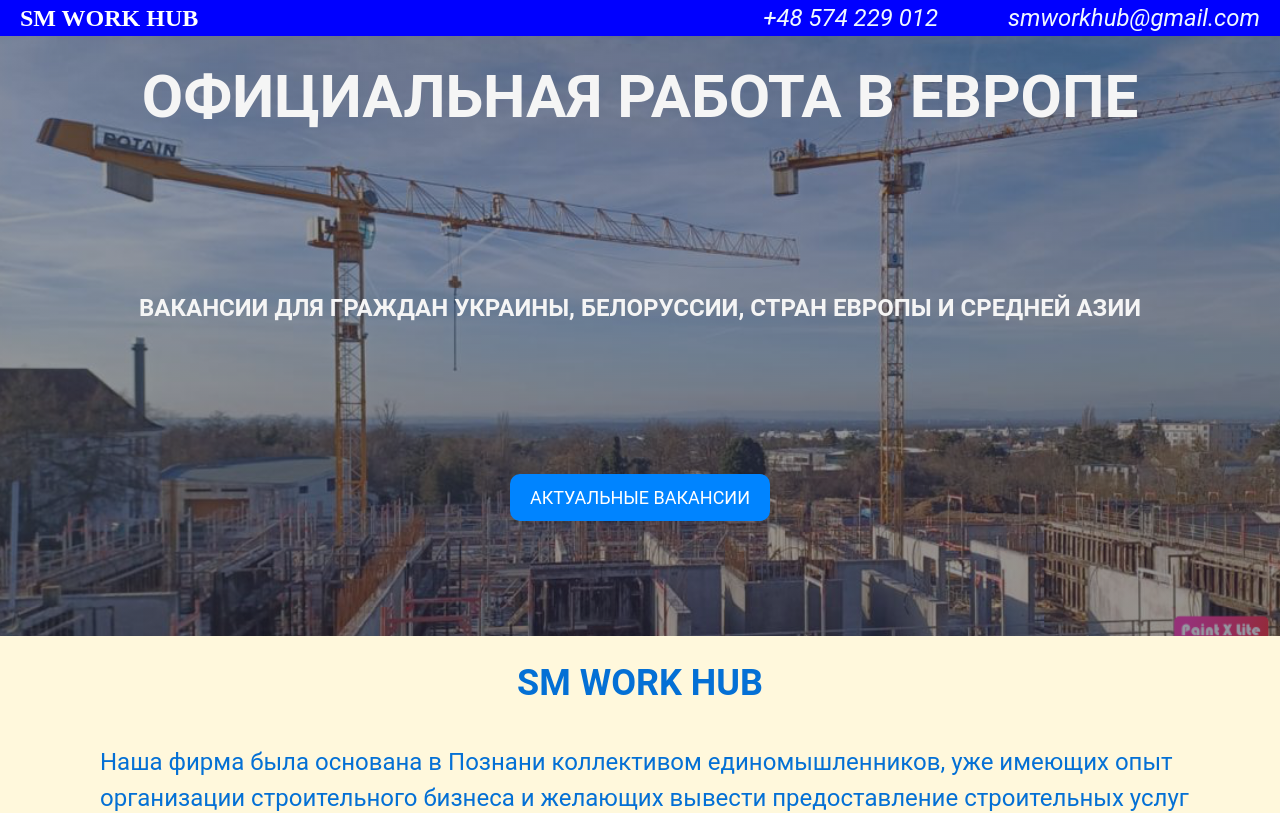
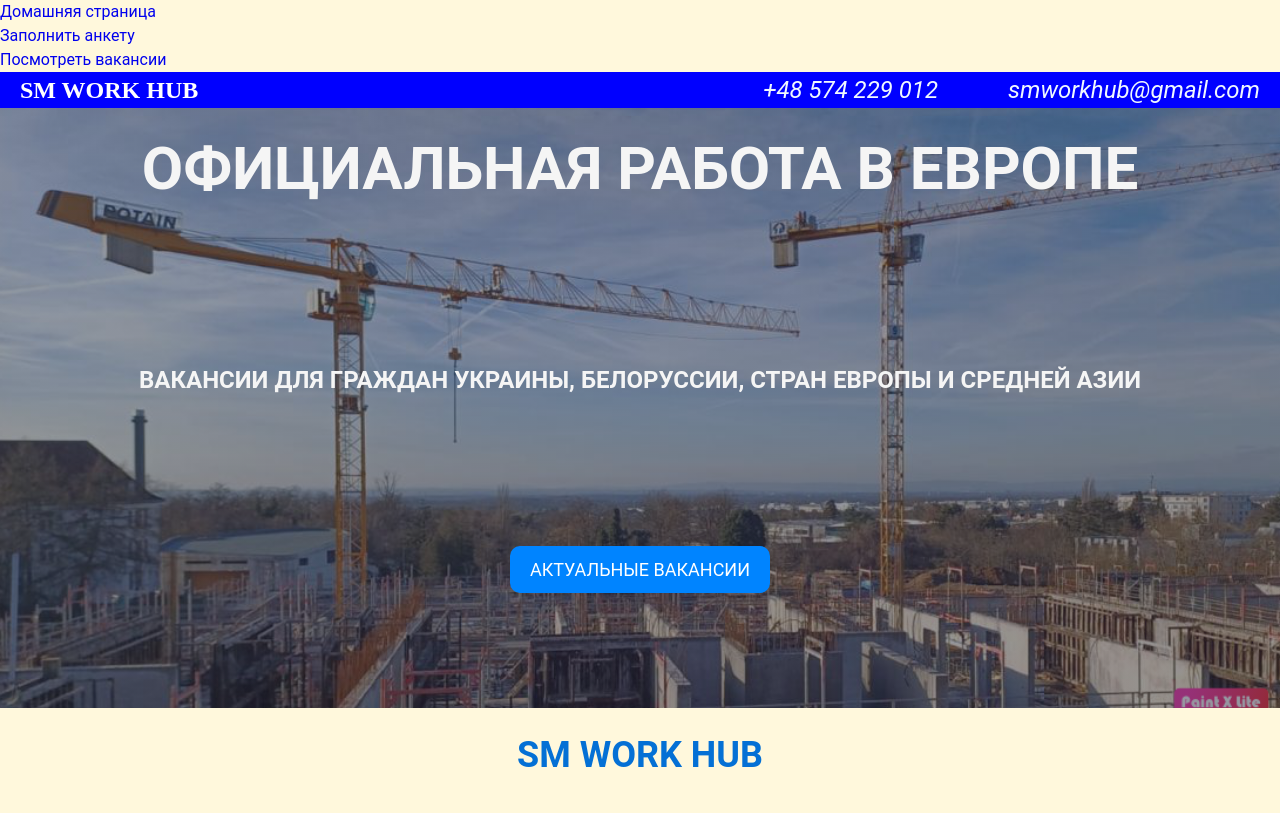
Before and after one commit to imyroslav/sm-work-hub-v8, a React (Vite) app: page / in a window 1280 px wide. Shown: the top 813 px of the page. Built offline with nearby package versions, Linux system fonts and the light colour scheme.

Commit message:
nav-link

```diff
--- a/package.json
+++ b/package.json
@@ -13,7 +13,8 @@
     "modern-normalize": "^3.0.1",
     "react": "^18.3.1",
     "react-dom": "^18.3.1",
-    "react-image-gallery": "^1.3.0"
+    "react-image-gallery": "^1.3.0",
+    "react-router-dom": "^6.26.2"
   },
   "devDependencies": {
     "@eslint/js": "^9.9.0",
--- a/src/components/App/App.jsx
+++ b/src/components/App/App.jsx
@@ -1,18 +1,32 @@
-import Header from "../Header/Header";
-import Hero from "../Hero/Hero";
-import About from "../About/About";
-import Gallery from "../Gallery/Gallery";
-
+import Home from "../Home/Home"
+import { Routes, Route, NavLink } from "react-router-dom";
+import Vacancy from "../Vacancy/Vacancy";
+import css from './App.module.css';
 
 export default function App() {
 
     return (
         <>
 
-            <Header />
-            <Hero />
-            <About />
-            <Gallery />
+            <nav className={css.nav}>
+        <NavLink to="/">
+          Домашняя страница
+        </NavLink>
+        <NavLink to="/form">
+          Заполнить анкету
+        </NavLink>
+        <NavLink to="/vacancy">
+          Посмотреть вакансии
+        </NavLink>
+            </nav>
+
+
+            <Routes>
+                <Route path="/" element={<Home />} />
+                <Route path="/vacancy" element={<Vacancy />} />
+                {/* <Route path="*" element={<NotFound />} /> */}
+            </Routes>
+
 
 
         </>
--- /dev/null
+++ b/src/components/Form/Form.jsx
@@ -0,0 +1,6 @@
+export default function Form() {
+
+    return (
+        <h1>HERE WILL BE ANKETA</h1>
+    )
+}
--- /dev/null
+++ b/src/components/Home/Home.jsx
@@ -0,0 +1,20 @@
+import Header from "../Header/Header";
+import Hero from "../Hero/Hero";
+import About from "../About/About";
+import Gallery from "../Gallery/Gallery";
+
+
+export default function Home() {
+
+    return (
+        <>
+
+            <Header />
+            <Hero />
+            <About />
+            <Gallery />
+
+
+        </>
+    )
+}
--- /dev/null
+++ b/src/components/Vacancy/Vacancy.jsx
@@ -0,0 +1,3 @@
+export default function Vacancy() {
+    <h1>HERE WILL BE LIST OF VACANCIES</h1>
+}
--- a/src/main.jsx
+++ b/src/main.jsx
@@ -3,10 +3,13 @@ import { createRoot } from 'react-dom/client';
 import "modern-normalize";
 import "./index.css"
 import App from "./components/App/App";
+import { BrowserRouter } from "react-router-dom";
 
 
 createRoot(document.getElementById('root')).render(
   <StrictMode>
-    <App />
+    <BrowserRouter>
+      <App />
+    </BrowserRouter>
   </StrictMode>,
 )
```
Also changed, not shown: src/components/Form/Form.module.css (added), src/components/Home/Home.module.css (added), src/components/Vacancy/Vacancy.module.css (added), 1 other file (tests, documents, lock files or other folders).
